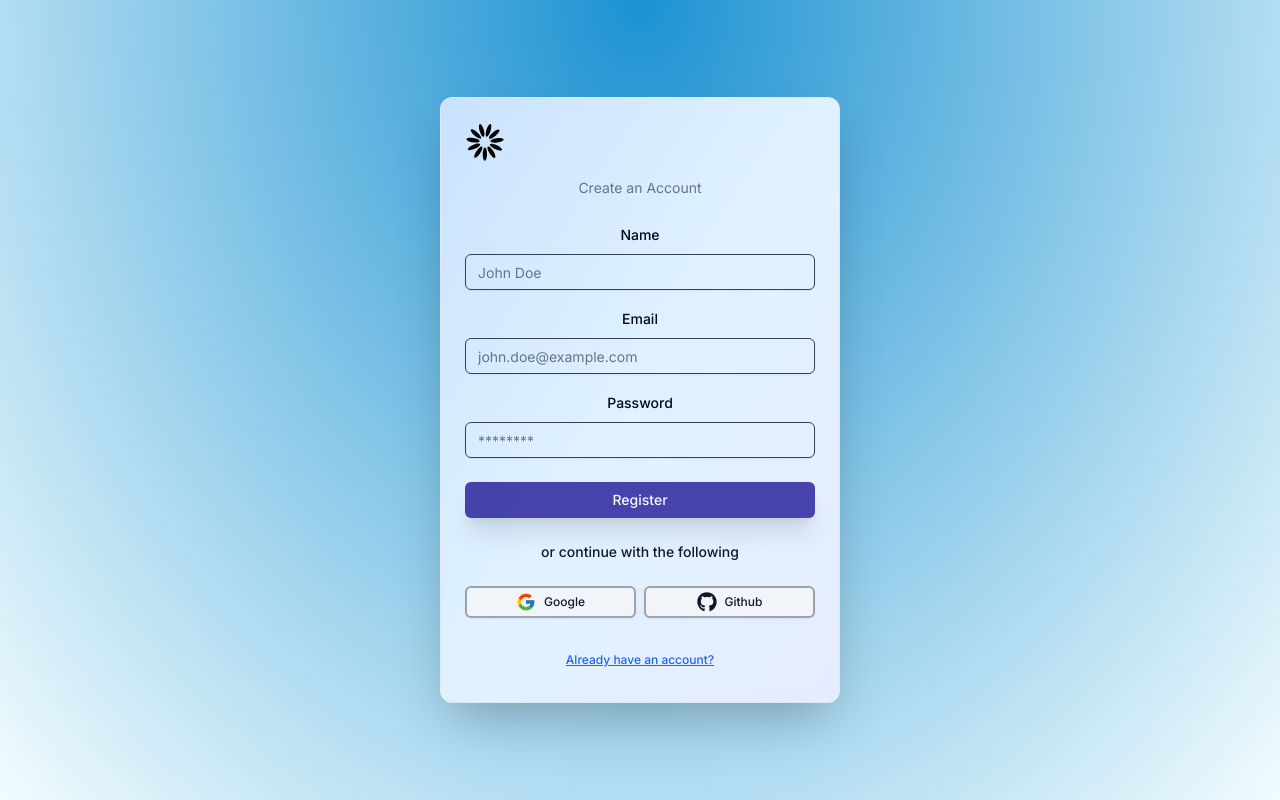
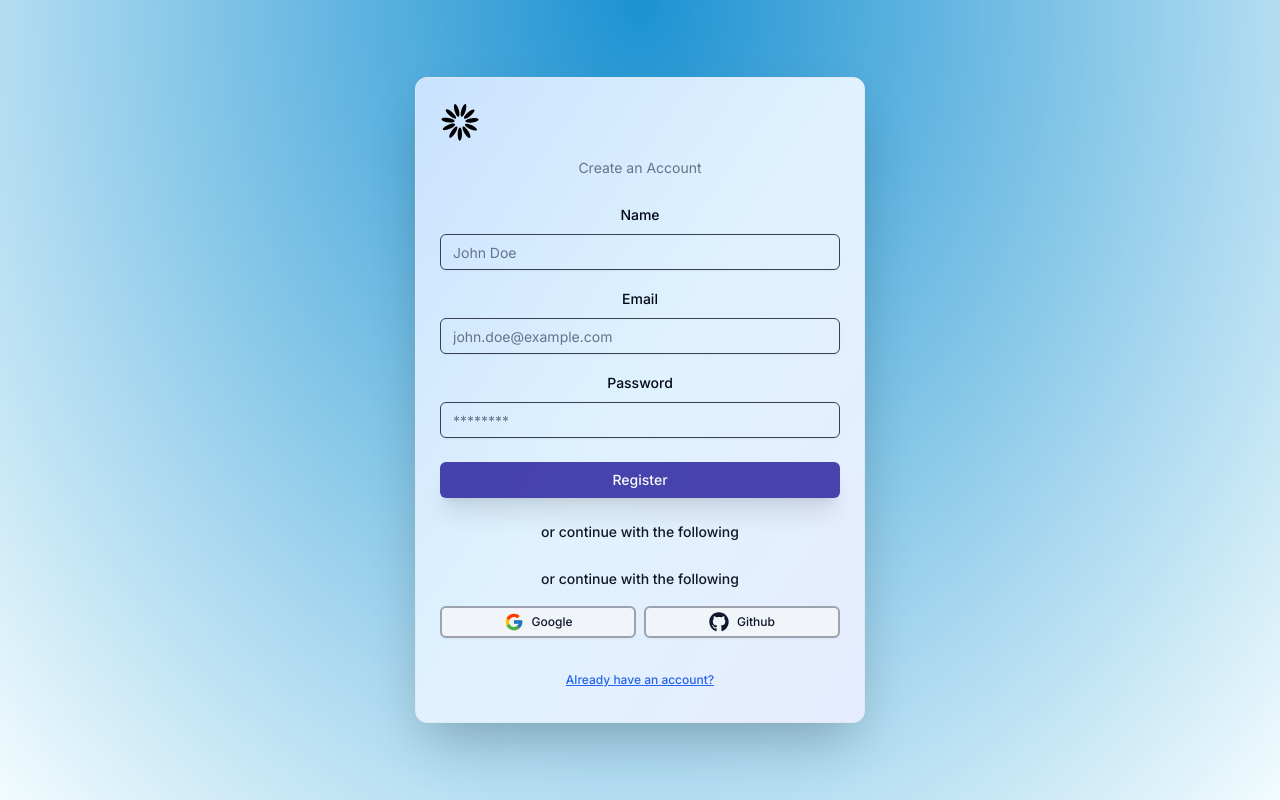
Before and after one commit to danielevans254/custom-auth, a Next.js app: page /register in a window 1280 px wide. Built offline with nearby package versions, Linux system fonts and the light colour scheme; no server answers.

Commit message:
Add all the code related to social button here instead of some parts in the login and register forms

```diff
--- a/components/auth/card-wrapper.tsx
+++ b/components/auth/card-wrapper.tsx
@@ -1,6 +1,6 @@
 'use client'
 
-import { Card, CardContent, CardFooter, CardDescription, CardHeader } from "@/components/ui/card";
+import { Card, CardContent, CardFooter, CardHeader } from "@/components/ui/card";
 import { Header } from "./header";
 import SocialButton from "./social-button";
 import BackButton from "./back-button";
@@ -21,7 +21,7 @@ export const CardWrapper = ({
   showSocial,
 }: CardWrapperProps) => {
   return (
-    <Card className="w-[400px] shadow-2xl bg-gradient-to-br from-blue-300/50 via-sky-100 to-indigo-100/80">
+    <Card className="w-[450px] shadow-2xl bg-gradient-to-br from-blue-300/50 via-sky-100 to-indigo-100/80">
       <CardHeader>
         <Header label={headerLabel} />
       </CardHeader>
@@ -29,13 +29,19 @@ export const CardWrapper = ({
         {children}
       </CardContent>
       {showSocial && (
-        <CardFooter>
-          <SocialButton />
-        </CardFooter>
-      )}
+        <div className="space-y-4">
+          <span className="text-sm font-medium text-gray-900">
+            or continue with the following
+          </span>
+          <CardFooter>
+            <SocialButton />
+          </CardFooter>
+        </div>
+      )
+      }
       <CardFooter>
         <BackButton label={backButtonLabel} href={backButtonHref} />
       </CardFooter>
-    </Card>
+    </Card >
   )
 }
```
